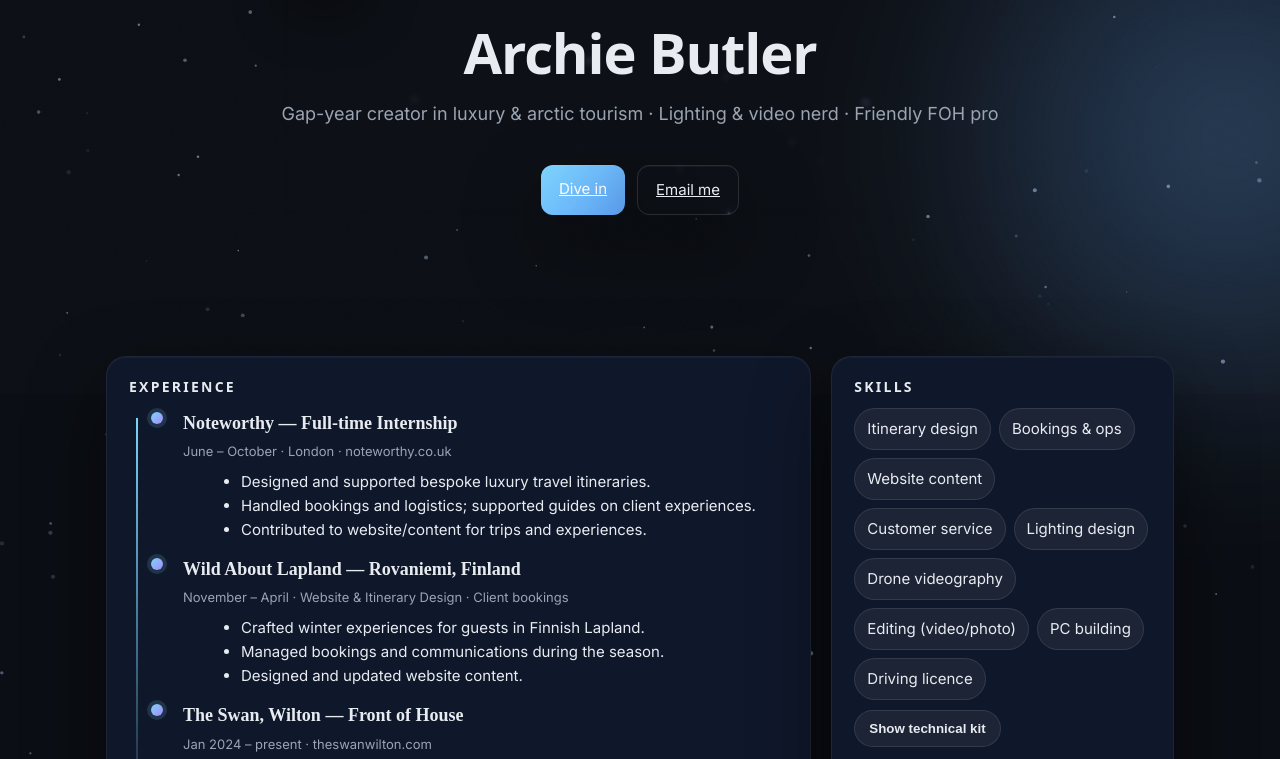
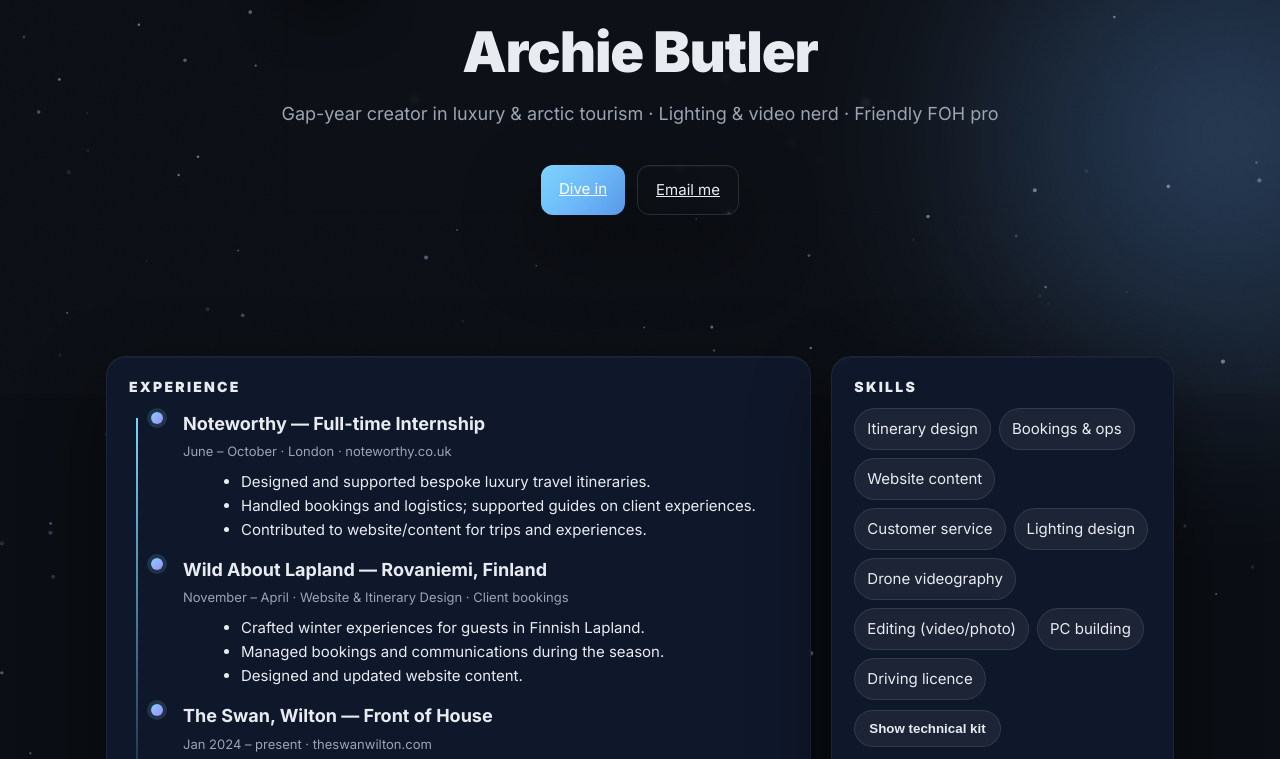
Before and after one commit to glitcher02/cv, a plain HTML site: page index.html in a window 1280 px wide. Shown: the part 406-1165 px from the top of the page. Drawn offline with Linux system fonts and the light colour scheme.

Commit message:
Update index.html

```diff
--- a/index.html
+++ b/index.html
@@ -1,7 +1,7 @@
 <!DOCTYPE html>
 <html lang="en">
 <head>
-<link href="https://fonts.googleapis.com/css2?family=Inter:wght@400;600;700&display=swap" rel="stylesheet">
+<link href="https://fonts.googleapis.com/css2?family=Inter:wght@400;600;700;900&display=swap" rel="stylesheet">
 <meta charset="utf-8" />
 <meta name="viewport" content="width=device-width, initial-scale=1" />
 <title>Archie Butler · Interactive CV (v5r.5 cursor fix)</title>
@@ -33,7 +33,7 @@
     font-family: 'Inter', sans-serif;
     font-weight: 700;
   }
-      }
+
 
   h1 {
     font-weight: 900;
@@ -94,7 +94,14 @@
   /* Hero */
   .hero{position:relative;min-height:88vh;display:grid;place-items:center;overflow:hidden}
   .hero-inner{position:relative;z-index:2;display:grid;gap:18px;text-align:center;backdrop-filter:blur(3px)}
-  h1{margin:8px 0 0 0;font:900 56px/1.05 ui-sans-serif,system-ui,-apple-system;letter-spacing:-.02em}
+  h1{
+  margin: 8px 0 0 0;
+  font-family: 'Inter', sans-serif;
+  font-weight: 900;
+  font-size: 56px;
+  line-height: 1.05;
+  letter-spacing: -0.02em;
+}
   .tagline{font-size:18px;color:var(--muted)}
   .cta{margin-top:18px;display:flex;gap:12px;justify-content:center;flex-wrap:wrap}
   .btn{padding:12px 18px;border-radius:12px;border:1px solid rgba(255,255,255,.12);background:linear-gradient(180deg,rgba(255,255,255,.06),rgba(0,0,0,.06));
@@ -110,8 +117,22 @@
   .card{grid-column:span 12;background:var(--card);border-radius:20px;padding:22px 22px 18px 22px;
     box-shadow:var(--shadow);border:1px solid rgba(255,255,255,.06);transform-style:preserve-3d;perspective:800px;transition:transform .2s ease}
   .card:hover{transform:translateY(-4px)}
-  h2{margin:0 0 12px 0;font:800 14px/1.2 ui-sans-serif,system-ui;letter-spacing:.16em;text-transform:uppercase}
-  h3{margin:0 0 6px 0;font:700 18px/1.3 ui-sans-serif}
+  h2{
+  margin: 0 0 12px 0;
+  font-family: 'Inter', sans-serif;
+  font-weight: 800;
+  font-size: 14px;
+  line-height: 1.2;
+  letter-spacing: .16em;
+  text-transform: uppercase;
+}
+h3{
+  margin: 0 0 6px 0;
+  font-family: 'Inter', sans-serif;
+  font-weight: 700;
+  font-size: 18px;
+  line-height: 1.3;
+}
   .meta{color:var(--muted);font-size:13px}
   ul{margin:8px 0 0 18px}
   .split-8{grid-column:span 8}
@@ -149,8 +170,16 @@
   .intro{position:fixed;inset:0;display:none;place-items:center;z-index:4;
     background:radial-gradient(1000px 700px at 50% 60%, #0ea5e933, transparent 60%), var(--bg)}
   .intro.show{display:grid;animation:fadeOut 1.4s ease 2.2s forwards}
-  .intro h1{font:900 72px/1 ui-sans-serif;letter-spacing:-.03em;background:linear-gradient(135deg,var(--brand),var(--accent));
-    -webkit-background-clip:text;color:transparent;filter:drop-shadow(0 20px 60px rgba(0,0,0,.4))}
+  .intro h1{
+  font-family: 'Inter', sans-serif;
+  font-weight: 900;
+  font-size: 72px;
+  line-height: 1;
+  letter-spacing: -.03em;
+  background: linear-gradient(135deg, var(--brand), var(--accent));
+  -webkit-background-clip: text; color: transparent;
+  filter: drop-shadow(0 20px 60px rgba(0,0,0,.4));
+}
   .intro .sub{color:var(--muted);margin-top:10px}
   .pulse{position:absolute;width:120vmax;height:120vmax;border-radius:50%;
     background:radial-gradient(circle at center, rgba(125,211,252,.18), transparent 55%);animation:pulse 2s ease-out infinite}
```
